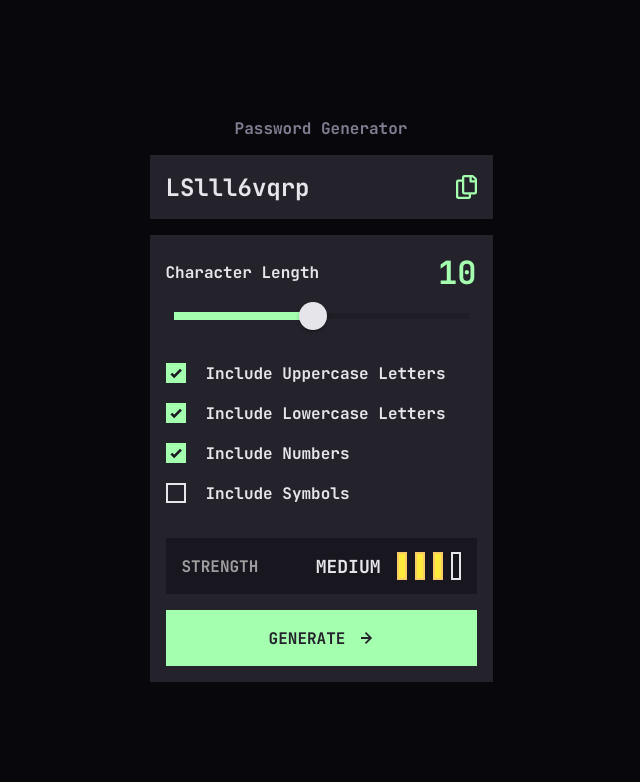
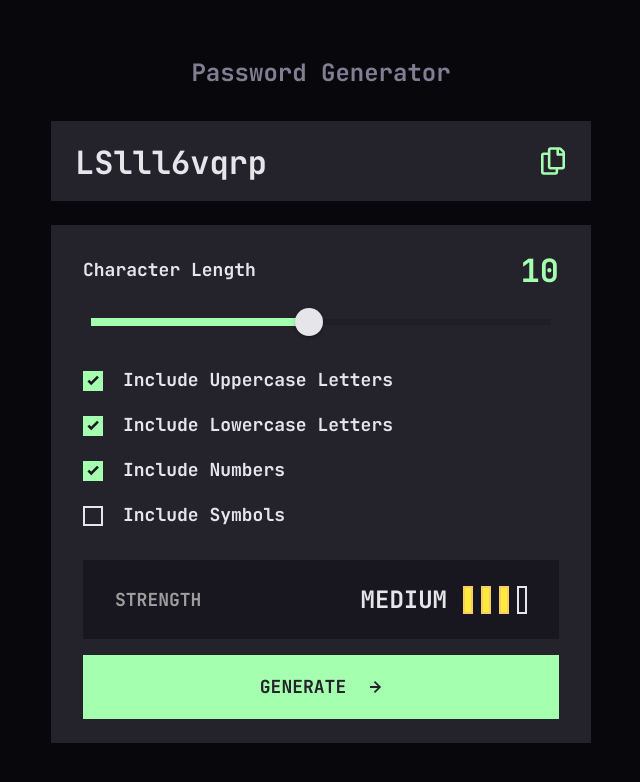
Before and after one commit to stephjoseph/password-generator, a Vue app: page / in a window 1280 px wide. Shown: the top 782 px of the page, without its empty margins (319-959 px from the left). Built offline with nearby package versions, Linux system fonts and the light colour scheme.

Commit message:
feat: desktop ui

```diff
--- a/src/App.vue
+++ b/src/App.vue
@@ -1,24 +1,27 @@
 <template>
-  <div class="flex flex-col gap-4 w-full max-w-[343px]">
+  <div
+    class="flex flex-col gap-4 w-full max-w-[343px] md:max-w-[540px] md:gap-8"
+  >
     <h1
-      class="font-['JetBrains_Mono'] text-base leading-[1.313rem] tracking-normal text-center text-[#817D92]"
+      class="font-['JetBrains_Mono'] text-base leading-[1.313rem] tracking-normal text-center text-[#817D92] md:text-[1.5rem] md:leading-[2rem]"
     >
       Password Generator
     </h1>
-    <div class="flex flex-col w-full gap-4">
+    <div class="flex flex-col w-full gap-4 md:gap-6">
       <div class="relative">
-        <input
-          v-model="state.password.value"
-          type="text"
-          class="w-full h-16 bg-dark-grey font-['JetBrains_Mono'] font-bold text-[1.5rem] leading-[1.938rem] tracking-normal p-4 focus:outline-none caret-neon-green pr-[3.25rem]"
-        />
+        <div
+          class="w-full h-16 bg-dark-grey font-['JetBrains_Mono'] font-bold text-[1.5rem] leading-[1.938rem] tracking-normal p-4 pr-[3.25rem] md:h-20 md:pl-6 md:py-5 md:text-[2rem] md:leading-[2.688rem] md:pr-[7.5rem]"
+        >
+          {{ state.password.value }}
+        </div>
+        <Transition name="fade">
           <button
             v-if="!copied"
             type="button"
-          class="absolute w-8 h-8 flex items-center justify-center top-4 right-[10px] z-10"
+            class="absolute w-8 h-8 flex items-center justify-center top-4 right-[10px] z-10 md:right-[18px] md:top-5 md:h-10 md:w-10"
             @click="copyPassword"
           >
-          <div class="w-[1.313rem] h-[1.5rem] group">
+            <div class="w-[1.313rem] h-[1.5rem] group md:w-6 md:h-8">
               <svg
                 width="100%"
                 height="100%"
@@ -38,11 +41,13 @@
           </button>
           <div
             v-else
-          class="absolute w-8 h-8 flex items-center justify-center top-4 right-[10px] z-10"
+            class="absolute w-8 h-8 flex items-center gap-2 justify-center top-4 right-[10px] z-10 md:right-[18px] md:top-5 md:h-10 md:w-[102px]"
+          >
+            <span class="font-body uppercase text-neon-green hidden md:block"
+              >copied</span
             >
             <svg
-            width="28"
-            height="20"
+              class="w-7 h-5 md:w-8 md:h-6"
               viewBox="0 0 15 13"
               fill="none"
               xmlns="http://www.w3.org/2000/svg"
@@ -54,13 +59,14 @@
               />
             </svg>
           </div>
+        </Transition>
       </div>
 
-      <div class="w-full flex flex-col gap-8 bg-dark-grey p-4">
-        <div class="flex flex-col w-full gap-2">
+      <div class="w-full flex flex-col gap-8 bg-dark-grey p-4 md:px-8 md:py-6">
+        <div class="flex flex-col w-full gap-2 md:gap-4">
           <div class="flex items-center justify-between">
             <label
-              class="font-['JetBrains_Mono'] font-bold text-base leading-[1.313rem] tracking-normal text-almost-white"
+              class="font-['JetBrains_Mono'] font-bold text-base leading-[1.313rem] tracking-normal text-almost-white md:text-[1.125rem] md:leading-6"
               >Character Length</label
             >
             <span class="font-heading-l text-neon-green">{{
@@ -79,7 +85,7 @@
             :step="1"
           ></v-slider>
         </div>
-        <div class="flex flex-col gap-4">
+        <div class="flex flex-col gap-4 md:gap-5">
           <div>
             <input
               v-model="state.includeUppercase.value"
@@ -89,7 +95,7 @@
             />
             <label
               for="uppercase"
-              class="font-['JetBrains_Mono'] font-bold text-base leading-[1.313rem] tracking-normal text-almost-white pl-10"
+              class="font-['JetBrains_Mono'] font-bold text-base leading-[1.313rem] tracking-normal text-almost-white pl-10 md:text-[1.125rem] md:leading-6"
               >Include Uppercase Letters</label
             >
           </div>
@@ -102,7 +108,7 @@
             />
             <label
               for="lowercase"
-              class="font-['JetBrains_Mono'] font-bold text-base leading-[1.313rem] tracking-normal text-almost-white pl-10"
+              class="font-['JetBrains_Mono'] font-bold text-base leading-[1.313rem] tracking-normal text-almost-white pl-10 md:text-[1.125rem] md:leading-6"
               >Include Lowercase Letters</label
             >
           </div>
@@ -115,7 +121,7 @@
             />
             <label
               for="numbers"
-              class="font-['JetBrains_Mono'] font-bold text-base leading-[1.313rem] tracking-normal text-almost-white pl-10"
+              class="font-['JetBrains_Mono'] font-bold text-base leading-[1.313rem] tracking-normal text-almost-white pl-10 md:text-[1.125rem] md:leading-6"
               >Include Numbers</label
             >
           </div>
@@ -128,24 +134,25 @@
             />
             <label
               for="symbols"
-              class="font-['JetBrains_Mono'] font-bold text-base leading-[1.313rem] tracking-normal text-almost-white pl-10"
+              class="font-['JetBrains_Mono'] font-bold text-base leading-[1.313rem] tracking-normal text-almost-white pl-10 md:text-[1.125rem] md:leading-6"
               >Include Symbols</label
             >
           </div>
         </div>
         <div class="w-full flex flex-col gap-4">
           <div
-            class="bg-very-dark-grey py-[0.875rem] px-4 flex items-center justify-between"
+            class="bg-very-dark-grey py-[0.875rem] px-[1rem] flex items-center justify-between md:px-8 md:py-6"
           >
             <h2
-              class="font-['JetBrains_Mono'] font-bold text-base leading-[1.313rem] tracking-normal text-grey uppercase"
+              class="font-['JetBrains_Mono'] font-bold text-base leading-[1.313rem] tracking-normal text-grey uppercase md:text-[1.125rem] md:leading-6"
             >
               Strength
             </h2>
             <div class="flex items-center gap-4">
-              <span class="font-body text-almost-white uppercase">{{
-                passwordStrength
-              }}</span>
+              <span
+                class="font-['JetBrains_Mono'] font-bold text-[1.125rem] leading-[1.438rem] tracking-normal text-almost-white uppercase md:text-[1.5rem] md:leading-[1.938rem]"
+                >{{ passwordStrength }}</span
+              >
               <div class="flex gap-2 w-16 h-[1.75rem]">
                 <div
                   class="w-[0.625rem] h-[1.75rem] border-2 border-solid transition-colors duration-500"
@@ -195,11 +202,11 @@
             </div>
           </div>
           <button
-            class="w-full h-14 bg-neon-green flex items-center justify-center gap-4 group hover:bg-transparent hover:border-2 hover:border-neon-green hover:border-solid transition-colors duration-300"
+            class="w-full h-14 bg-neon-green flex items-center justify-center gap-4 group hover:bg-transparent hover:border-2 hover:border-neon-green hover:border-solid transition-colors duration-300 md:h-16 md:gap-6"
             @click="generatePassword"
           >
             <span
-              class="font-['JetBrains_Mono'] font-bold text-base leading-[1.313rem] tracking-normal text-dark-grey uppercase group-hover:text-neon-green group-active:text-neon-green transition-colors duration-300"
+              class="font-['JetBrains_Mono'] font-bold text-base leading-[1.313rem] tracking-normal text-dark-grey uppercase group-hover:text-neon-green group-active:text-neon-green transition-colors duration-300 md:text-[1.125rem] md:leading-6"
               >Generate</span
             >
             <div>
@@ -323,6 +330,7 @@ export default {
 </script>
 
 <style lang="scss">
+// slider styles
 .v-slider-track {
   border-radius: 0px !important;
 }
@@ -337,7 +345,7 @@ export default {
   }
 }
 
-/* Style for custom checkboxes */
+// checkbox styles
 .custom-checkbox {
   display: none;
 }
@@ -352,7 +360,7 @@ export default {
   content: '';
   position: absolute;
   left: 0;
-  top: 0;
+  top: 2.5px;
   width: 20px;
   height: 20px;
   border: 2px solid #e6e5ea;
@@ -367,4 +375,15 @@ export default {
   background: url('./assets/check.svg') #a4ffaf center/contain no-repeat;
   border-color: #a4ffaf;
 }
+
+// vue Transition styles
+.fade-enter-active,
+.fade-leave-active {
+  transition: opacity 0.5s ease;
+}
+
+.fade-enter-from,
+.fade-leave-to {
+  opacity: 0;
+}
 </style>
--- a/src/style.scss
+++ b/src/style.scss
@@ -11,7 +11,7 @@ body {
 }
 
 #app {
-  @apply relative mx-auto grid h-screen w-full max-w-[1920px] min-h-[667px] place-items-center;
+  @apply relative mx-auto grid h-screen w-full max-w-[1920px] min-h-[667px] place-items-center xl:min-h-[768px];
 }
 
 .font {
```
Lines whose indentation alone changed are shown as unchanged.
